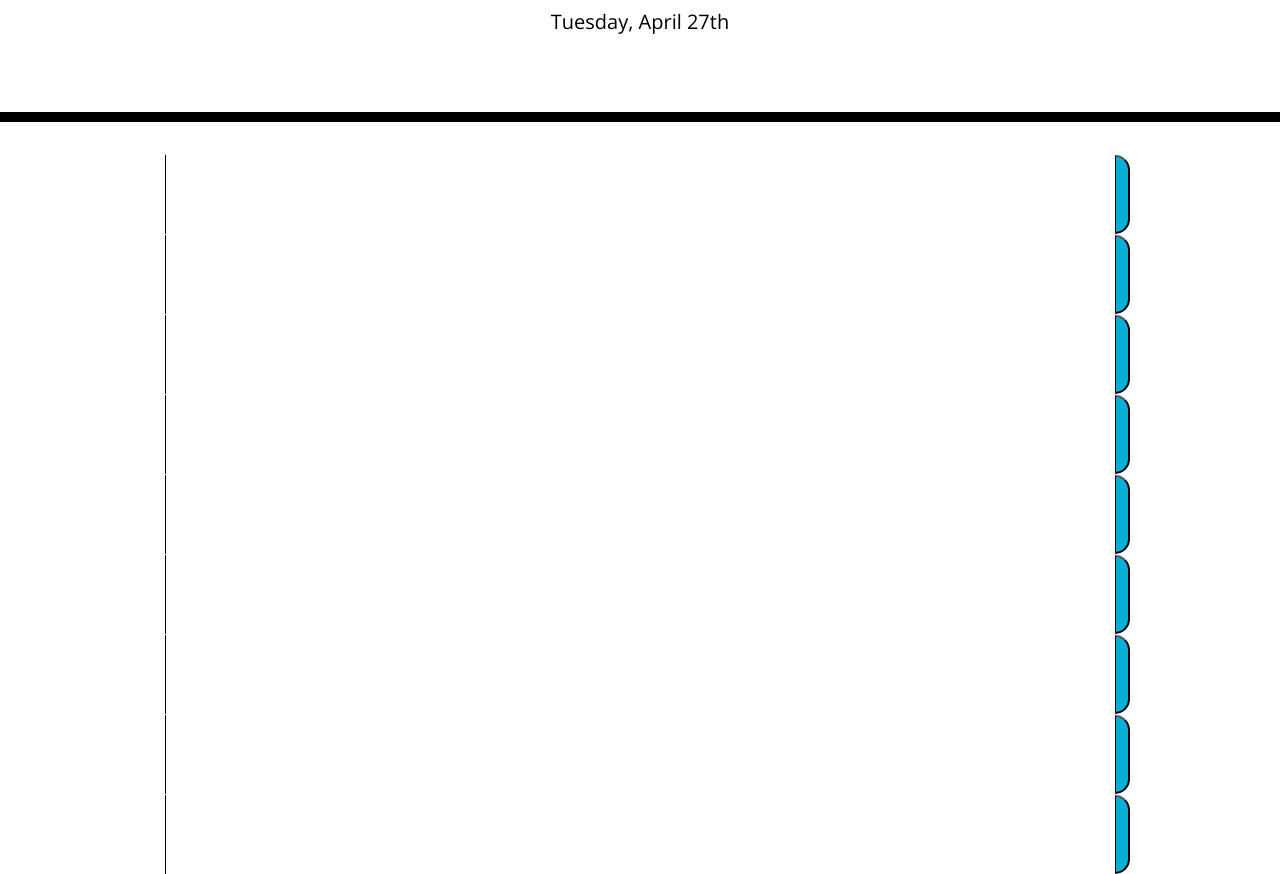
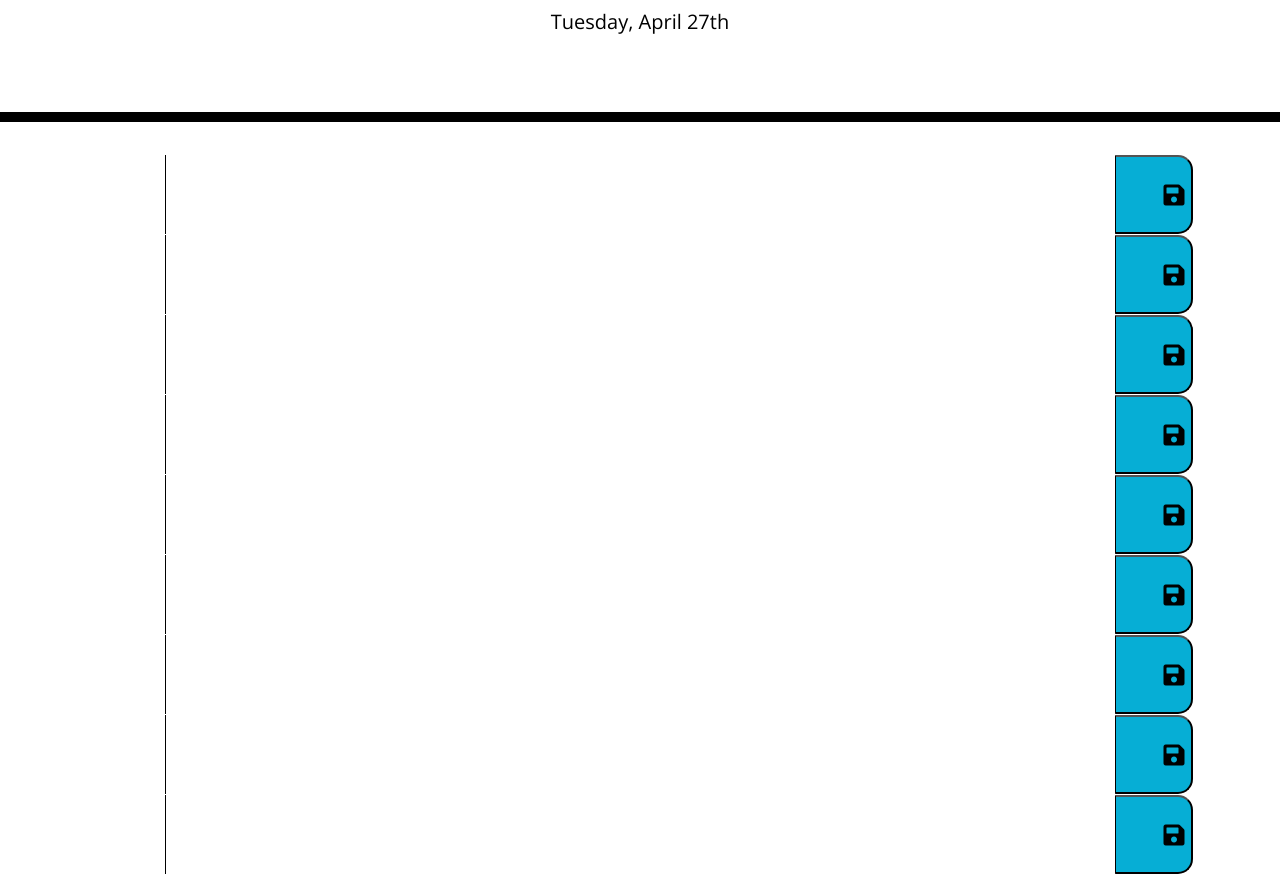
Before and after one commit to thompsonel11/Work_Day_Scheduler, a plain HTML site: page index.html in a window 1280 px wide. Shown: the part 182-1056 px from the top of the page. Drawn offline with nearby package versions, Linux system fonts and the light colour scheme.

Commit message:
add icon to buttons

```diff
--- a/index.html
+++ b/index.html
@@ -33,55 +33,73 @@
       <section class="row" id = "row-09">
         <div class="col-md-1" id = "column-09"></div>
         <textarea class="col-md-10"id="text-09"></textarea>
-        <button class="saveBtn" id= "saveBtn-09"></button>
+        <button class="saveBtn" id= "saveBtn-09">
+          <i class="fa fa-save" style="font-size:24px;color:black"></i>
+        </button>
       </section>
 
       <section class="row" id = "row-10">
         <div class="col-md-1" id = "column-10"></div>
         <textarea class="col-md-10"id="text-10"></textarea>
-        <button class="saveBtn" id= "saveBtn-10"></button>
+        <button class="saveBtn" id= "saveBtn-10">
+          <i class="fa fa-save" style="font-size:24px;color:black"></i>
+        </button>
       </section>
 
       <section class="row" id = "row-11">
         <div class="col-md-1" id = "column-11"></div>
         <textarea class="col-md-10"id="text-11"></textarea>
-        <button class="saveBtn" id= "saveBtn-11"></button>
+        <button class="saveBtn" id= "saveBtn-11">
+          <i class="fa fa-save" style="font-size:24px;color:black"></i>
+        </button>
       </section>
 
       <section class="row" id = "row-12">
         <div class="col-md-1" id = "column-12"></div>
         <textarea class="col-md-10"id="text-12"></textarea>
-        <button class="saveBtn" id= "saveBtn-12"></button>
+        <button class="saveBtn" id= "saveBtn-12">
+          <i class="fa fa-save" style="font-size:24px;color:black"></i>
+        </button>
       </section>
 
       <section class="row" id = "row-01">
         <div class="col-md-1" id = "column-01"></div>
         <textarea class="col-md-10"id="text-01"></textarea>
-        <button class="saveBtn" id= "saveBtn-01"></button>
+        <button class="saveBtn" id= "saveBtn-01">
+          <i class="fa fa-save" style="font-size:24px;color:black"></i>
+        </button>
       </section>
 
       <section class="row" id = "row-02">
         <div class="col-md-1" id = "column-02"></div>
         <textarea class="col-md-10"id="text-02"></textarea>
-        <button class="saveBtn" id= "saveBtn-02"></button>
+        <button class="saveBtn" id= "saveBtn-02">
+          <i class="fa fa-save" style="font-size:24px;color:black"></i>
+        </button>
       </section>
 
       <section class="row" id = "row-03">
         <div class="col-md-1" id = "column-03"></div>
         <textarea class="col-md-10"id="text-03"></textarea>
-        <button class="saveBtn" id= "saveBtn-03"></button>
+        <button class="saveBtn" id= "saveBtn-03">
+          <i class="fa fa-save" style="font-size:24px;color:black"></i>
+        </button>
       </section>
 
       <section class="row" id = "row-04">
         <div class="col-md-1" id = "column-04"></div>
         <textarea class="col-md-10"id="text-04"></textarea>
-        <button class="saveBtn" id= "saveBtn-04"></button>
+        <button class="saveBtn" id= "saveBtn-04">
+          <i class="fa fa-save" style="font-size:24px;color:black"></i>
+        </button>
       </section>
 
       <section class="row" id = "row-05">
         <div class="col-md-1" id = "column-05"></div>
         <textarea class="col-md-10"id="text-05"></textarea>
-        <button class="saveBtn" id= "saveBtn-05"></button>
+        <button class="saveBtn" id= "saveBtn-05">
+          <i class="fa fa-save" style="font-size:24px;color:black"></i>
+        </button>
       </section>
 
     </div>
```
